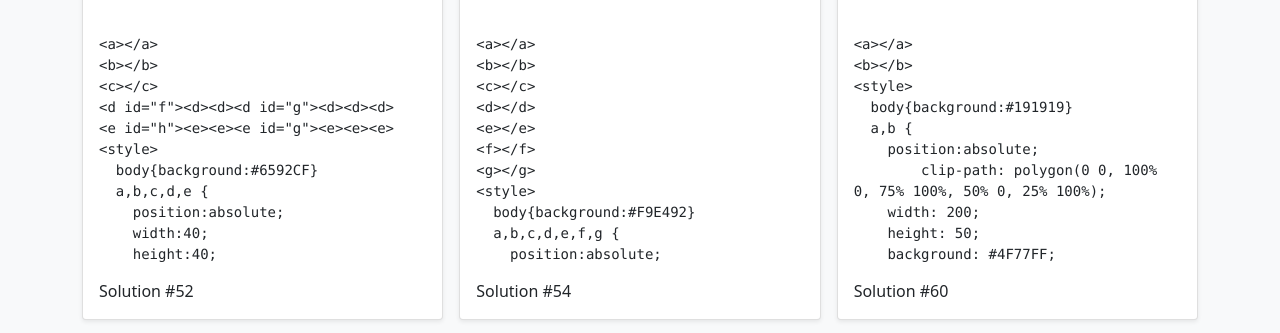
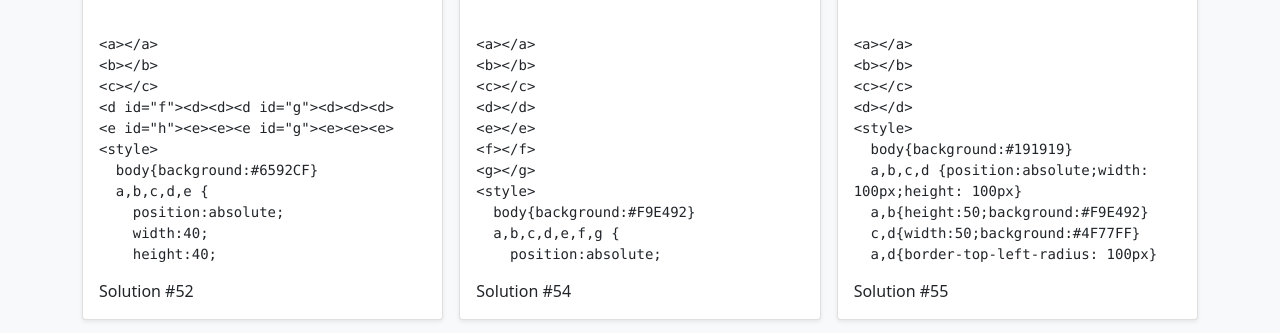
Before and after one commit to RedSparr0w/cssbattle.dev, a website: page docs/index.html in a window 1280 px wide. Shown: the part 11123-11456 px from the top of the page. Drawn offline with nearby package versions, Linux system fonts and the light colour scheme.

Commit message:
Add solution 55

```diff
--- a/docs/index.html
+++ b/docs/index.html
@@ -2442,6 +2442,38 @@ c b{background:#E38F66}
   </div>
   <div class="col">
     <div class="card shadow-sm">
+      <a href="#" data-bs-toggle="modal" data-bs-target="#solutionModal" data-id="55">
+        <img class="show-hover bd-placeholder-img card-img-top" width="100%" src="https://cssbattle.dev/targets/55.png"/>
+      </a>
+      <div class="card-body">
+        <pre>
+        <code>
+&lt;a&gt;&lt;/a&gt;
+&lt;b&gt;&lt;/b&gt;
+&lt;c&gt;&lt;/c&gt;
+&lt;d&gt;&lt;/d&gt;
+&lt;style&gt;
+  body{background:#191919}
+  a,b,c,d {position:absolute;width: 100px;height: 100px}
+  a,b{height:50;background:#F9E492}
+  c,d{width:50;background:#4F77FF}
+  a,d{border-top-left-radius: 100px}
+  a,c{border-top-right-radius: 100px}
+  b,c{border-bottom-right-radius: 100px}
+  b,d{border-bottom-left-radius: 100px}
+  a{top:100;left:100}
+  b{top:150;left:200}
+  c{top:50;left:200}
+  d{top:150;left:150}
+&lt;/style&gt;
+        </code>
+        </pre>
+        <p class="muted my-0">Solution #55</p>
+      </div>
+    </div>
+  </div>
+  <div class="col">
+    <div class="card shadow-sm">
       <a href="#" data-bs-toggle="modal" data-bs-target="#solutionModal" data-id="60">
         <img class="show-hover bd-placeholder-img card-img-top" width="100%" src="https://cssbattle.dev/targets/60.png"/>
       </a>
```
Also changed, not shown: docs/solutions/55.html (added, +18 -0 lines).
